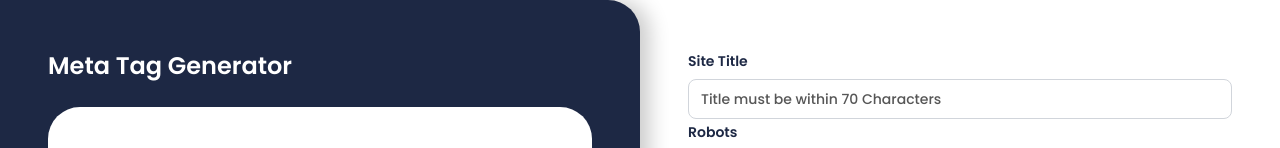
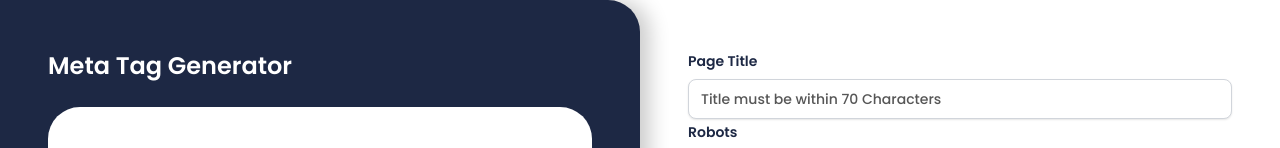
Before and after one commit to farukipekcom/meta-tag-generator, a Next.js app: page / in a window 1280 px wide. Shown: the top 148 px of the page. Built offline with nearby package versions, Linux system fonts and the light colour scheme.

Commit message:
fix: input component

```diff
--- a/components/input-text/input-text.js
+++ b/components/input-text/input-text.js
@@ -1,13 +1,14 @@
 import styles from "./input-text.module.css";
-const InputText = ({ type = "text", placeholder, title }) => {
+const InputText = ({ label, type = "text", placeholder, name }) => {
   return (
     <>
-      <label htmlFor={title} className={styles.label}>
-        Site Title
+      <label htmlFor={name} className={styles.label}>
+        {label}
       </label>
       <input
         type={type}
-        name={title}
+        id={name}
+        name={name}
         placeholder={placeholder}
         className={styles.input}
       />
--- a/components/input-text/input-text.module.css
+++ b/components/input-text/input-text.module.css
@@ -9,6 +9,7 @@
   color: black;
   margin-top: 6px;
   padding-left: 12px;
+  box-shadow: var(--shadow);
 }
 .input::placeholder {
   color: var(--placeholder);
--- a/pages/index.js
+++ b/pages/index.js
@@ -11,8 +11,9 @@ export default function Home() {
       </div>
       <div className={styles.right}>
         <InputText
+          label="Page Title"
           placeholder="Title must be within 70 Characters"
-          name="title"
+          name={"title"}
         />
         <Select label={"Robots"} option={data} name={"robots"} />
       </div>
```
